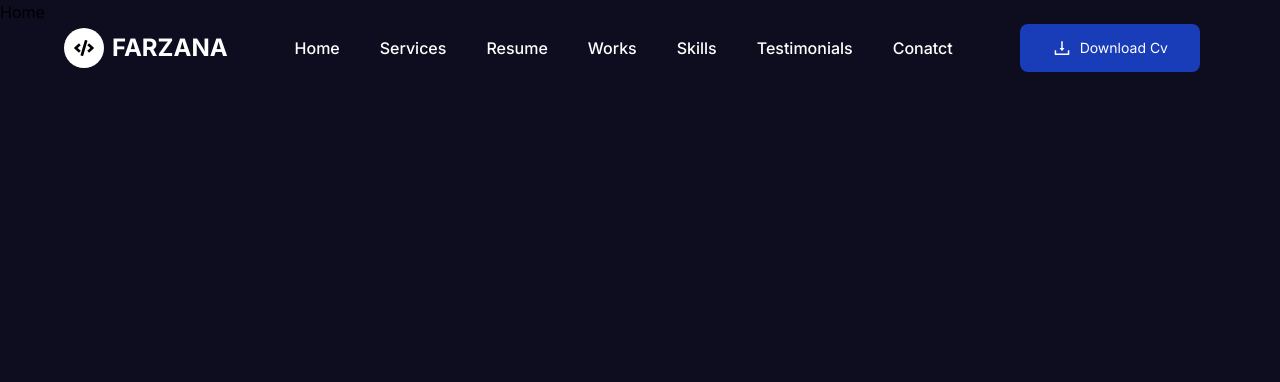
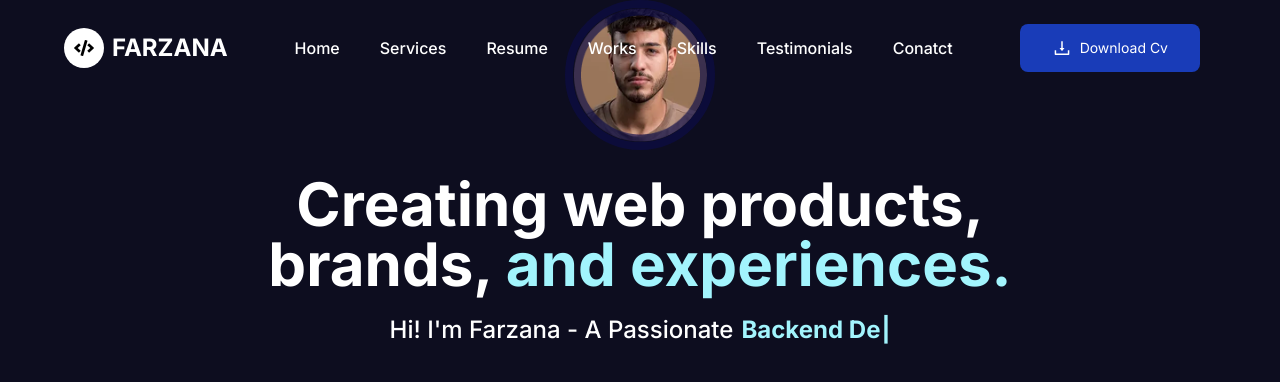
Before and after one commit to farzanacoder/NextJs-Portfolio, a Next.js app: page / in a window 1280 px wide. Shown: the top 382 px of the page. Built offline with nearby package versions, Linux system fonts and the light colour scheme.

Commit message:
Hero section added with Typewriter package

```diff
--- /dev/null
+++ b/components/Home/Hero/Hero.tsx
@@ -0,0 +1,32 @@
+'use client'
+import Image from 'next/image'
+import React from 'react'
+import Typewriter from 'typewriter-effect';
+
+const Hero = () => {
+  return (
+    <div className='relative flex items-center justify-center text-white overflow-hidden flex-col'>
+        <div className="relative z-10 flex flex-col items-center" >
+            <Image height={150} width={150} alt='hero' src='/heroimage.png' className='rounded-full h-[150px] w-[150px] border-8 border-[#0c0c48aa]'/>
+            <h1 className='text-2xl sm:text-4xl md:text-6xl mt-6 text-center font-bold'>Creating web products,<br />brands,<span className='text-cyan-200'> and experiences.</span></h1>
+            <h2 className='mt-5 text-sm px-2 text-center sm:text-2xl font-medium flex items-center'>Hi! I&apos;m Farzana - A Passionate
+                <span className='text-cyan-200 font-bold'>
+                    <Typewriter
+                    options={{
+                        strings: ['Frontend Developer' , 'Backend Developer' , 'Web Developer'],
+                        autoStart: true,
+                        loop: true,
+                        delay:75,
+                        deleteSpeed:50,
+                        wrapperClassName:'pl-2'
+                    }}
+                    />
+
+                </span>
+            </h2>
+        </div>
+    </div>
+  )
+}
+
+export default Hero
--- a/components/Home/Home.tsx
+++ b/components/Home/Home.tsx
@@ -1,8 +1,11 @@
 import React from 'react'
+import Hero from './Hero/Hero'
 
 const Home = () => {
   return (
-    <div className='overflow-hidden'>Home</div>
+    <div className='overflow-hidden'>
+      <Hero/>
+    </div>
   )
 }
 
```
Also changed, not shown: package.json (+6 -5 lines), public/heroimage.png (added), 1 other file (tests, documents, lock files or other folders).
